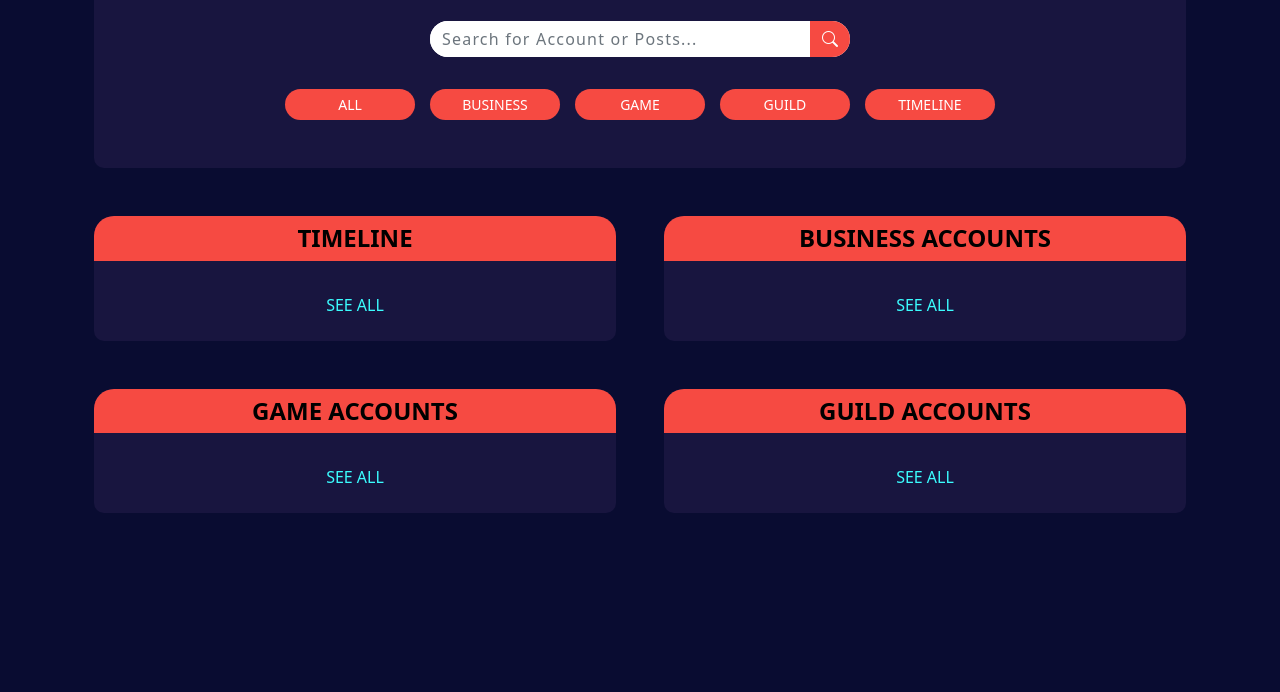
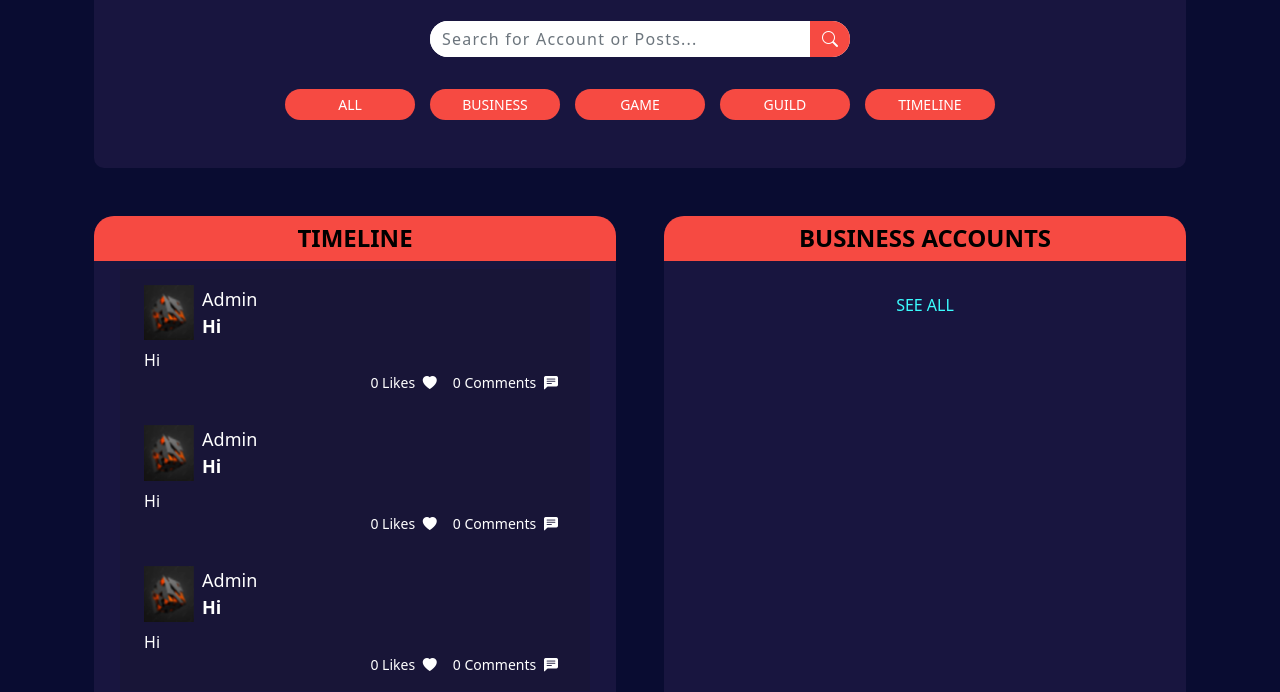
Before and after one commit to hamza-aamir-1/Guilddo_Search_Logixers, a plain HTML site: page index.html in a window 1280 px wide. Shown: the part 108-800 px from the top of the page. Drawn offline with nearby package versions, Linux system fonts and the light colour scheme.

Commit message:
Timeline Done

```diff
--- a/assets/css/style.css
+++ b/assets/css/style.css
@@ -108,6 +108,42 @@ body{
     padding: 5px 15px;
 }
 
+/* === Timeline === */
+.timeline_box{
+    background-color: #181537;
+    width: 90%;
+    margin: auto;
+}
+.timeline_img{
+    width: 50px;
+}
+.timeline_link > div,
+.timeline_link > div > a{
+    color: white;
+    text-decoration: none;
+    font-size: 18px;
+}
+.timeline_link > div > a:hover{
+    text-decoration: underline;
+}
+.timeline_msg{
+    color: white;
+    font-size: 16px;
+}
+.timeline_likes{
+    display: flex;
+    justify-content: end;
+    align-items: center;
+}
+.timeline_likes > a{
+    color: white;
+    text-decoration: none;
+    font-size: 14px;
+}
+.timeline_likes > a:hover{
+    text-decoration: underline;
+}
+
 @media screen and (max-width: 992px) {
     .search_heading{
         font-size: 22px;
@@ -148,4 +184,7 @@ body{
         width: 90%;
         grid-gap: 15px;
     }
+    .see_all_link > a{
+        font-size: 14px;
+    }
 }
--- a/index.html
+++ b/index.html
@@ -4,6 +4,7 @@
     <meta charset="UTF-8">
     <meta http-equiv="X-UA-Compatible" content="IE=edge">
     <meta name="viewport" content="width=device-width, initial-scale=1.0">
+    <meta name="theme-color" content="#090C31">
     <title>GUILDDO Search</title>
 
     <!-- === Bootstrap Icons CDN === -->
@@ -27,7 +28,7 @@
             <!-- Search Heading -->
             <div class="position-relative orange_box py-1">
                 <div class="position-absolute back_icon_box">
-                    <button class="back_icon">
+                    <button class="back_icon" onclick="history.back()">
                         <i class="bi bi-caret-left-fill"></i>
                     </button>
                 </div>
@@ -73,12 +74,102 @@
 
                 <!-- === Timeline === -->
                 <section class="col-lg-6">
-                    <div class="box">
+                    <div class="box h-100">
                         <div class="orange_box">
                             <h4 class="text-uppercase d-flex justify-content-center align-items-center fw-bold search_heading py-2">
                                 Timeline
                             </h4>
                         </div>
+                        <section class="timeline_box">
+
+                        <div class="px-4 py-3">
+                            <div class="d-flex align-items-center">
+                                <a href="#" class="timeline_img">
+                                    <img src="assets/img/img1.PNG" width="100%" alt="">
+                                </a>
+                                <div class="timeline_link ps-2">
+                                    <div>
+                                        <a href="#">Admin</a>
+                                    </div>
+                                    <div class="fw-bold">
+                                        Hi
+                                    </div>
+                                </div>
+                            </div>
+                            <div class="timeline_msg pt-2">
+                                Hi
+                            </div>
+                            <div class="timeline_likes">
+                                <a href="#" class="px-2">
+                                    0 Likes
+                                    <i class="bi bi-heart-fill ps-1"></i>
+                                </a>
+                                <a href="#" class="px-2">
+                                    0 Comments
+                                    <i class="bi bi-chat-left-text-fill ps-1"></i>
+                                </a>
+                            </div>
+                        </div>
+
+                        <div class="px-4 py-3">
+                            <div class="d-flex align-items-center">
+                                <a href="#" class="timeline_img">
+                                    <img src="assets/img/img1.PNG" width="100%" alt="">
+                                </a>
+                                <div class="timeline_link ps-2">
+                                    <div>
+                                        <a href="#">Admin</a>
+                                    </div>
+                                    <div class="fw-bold">
+                                        Hi
+                                    </div>
+                                </div>
+                            </div>
+                            <div class="timeline_msg pt-2">
+                                Hi
+                            </div>
+                            <div class="timeline_likes">
+                                <a href="#" class="px-2">
+                                    0 Likes
+                                    <i class="bi bi-heart-fill ps-1"></i>
+                                </a>
+                                <a href="#" class="px-2">
+                                    0 Comments
+                                    <i class="bi bi-chat-left-text-fill ps-1"></i>
+                                </a>
+                            </div>
+                        </div>
+
+                        <div class="px-4 py-3">
+                            <div class="d-flex align-items-center">
+                                <a href="#" class="timeline_img">
+                                    <img src="assets/img/img1.PNG" width="100%" alt="">
+                                </a>
+                                <div class="timeline_link ps-2">
+                                    <div>
+                                        <a href="#">Admin</a>
+                                    </div>
+                                    <div class="fw-bold">
+                                        Hi
+                                    </div>
+                                </div>
+                            </div>
+                            <div class="timeline_msg pt-2">
+                                Hi
+                            </div>
+                            <div class="timeline_likes">
+                                <a href="#" class="px-2">
+                                    0 Likes
+                                    <i class="bi bi-heart-fill ps-1"></i>
+                                </a>
+                                <a href="#" class="px-2">
+                                    0 Comments
+                                    <i class="bi bi-chat-left-text-fill ps-1"></i>
+                                </a>
+                            </div>
+                        </div>
+
+                        </section>
                         <div class="see_all_link py-4">
                             <a href="#">See All</a>
                         </div>
@@ -87,7 +178,7 @@
 
                 <!-- === Business Accounts === -->
                 <section class="col-lg-6">
-                    <div class="box">
+                    <div class="box h-100">
                         <div class="orange_box">
                             <h4 class="text-uppercase d-flex justify-content-center align-items-center fw-bold search_heading py-2">
                                 Business Accounts
@@ -101,7 +192,7 @@
 
                 <!-- === Game Accounts === -->
                 <section class="col-lg-6">
-                    <div class="box">
+                    <div class="box h-100">
                         <div class="orange_box">
                             <h4 class="text-uppercase d-flex justify-content-center align-items-center fw-bold search_heading py-2">
                                 Game Accounts
@@ -115,7 +206,7 @@
 
                 <!-- === Guild Accounts === -->
                 <section class="col-lg-6">
-                    <div class="box">
+                    <div class="box h-100">
                         <div class="orange_box">
                             <h4 class="text-uppercase d-flex justify-content-center align-items-center fw-bold search_heading py-2">
                                 Guild Accounts
```
Also changed, not shown: assets/img/img1.PNG (added).
